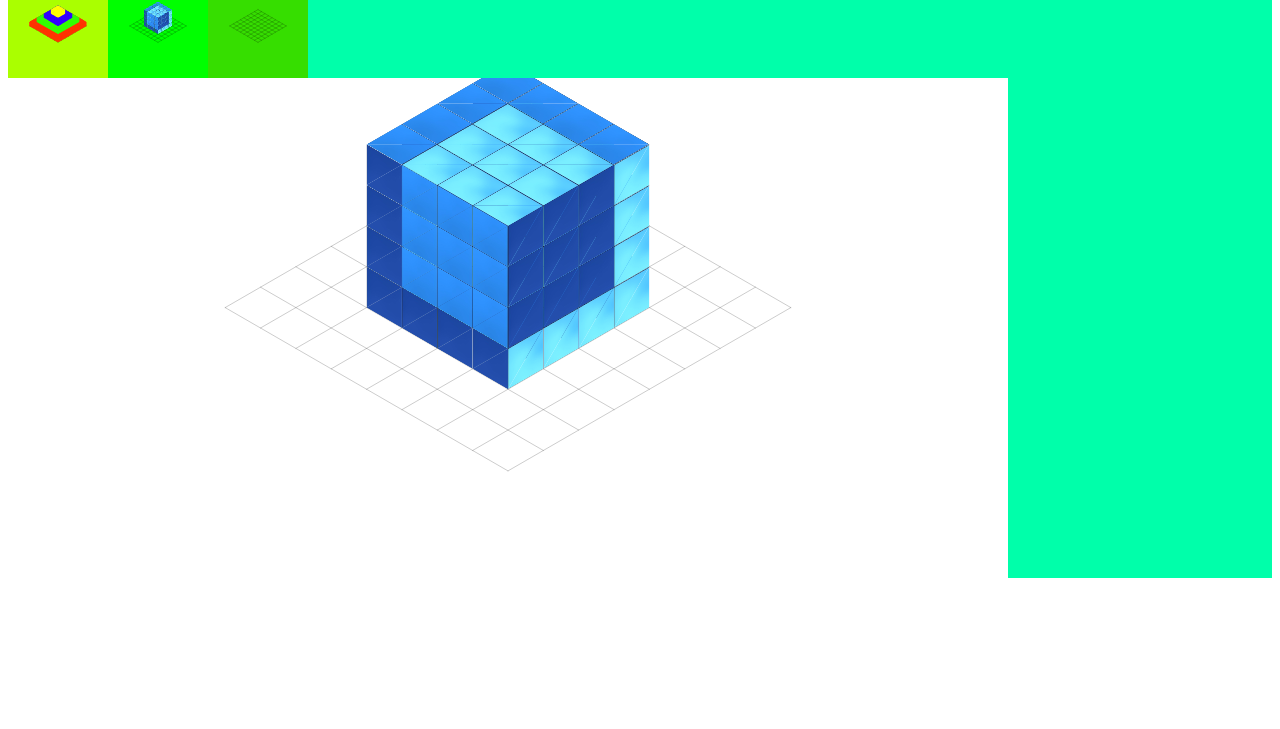
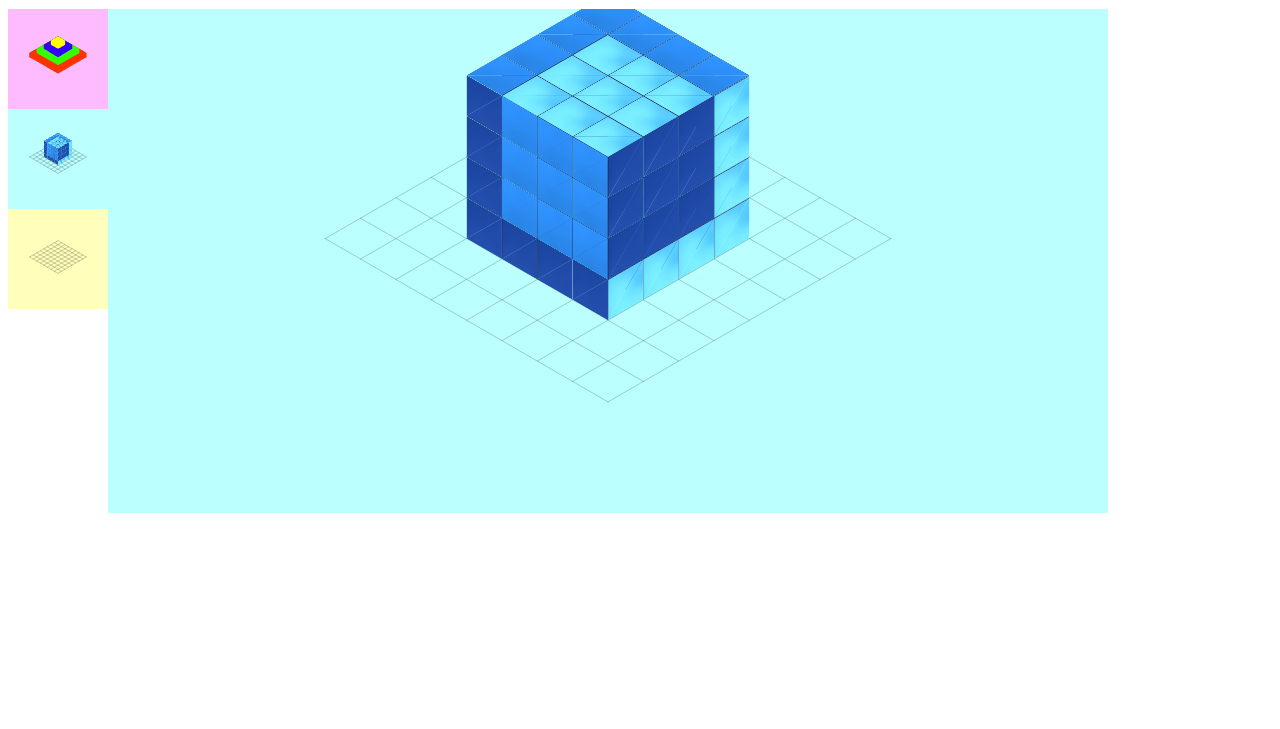
Before and after one commit to gyss/cubelizr, a plain HTML site: page index.html in a window 1280 px wide. Shown: the part 71-800 px from the top of the page. Drawn offline with Linux system fonts and the light colour scheme; animation ran at ten frames a second.

Commit message:
Demo file modified

```diff
--- a/index.html
+++ b/index.html
@@ -1,14 +1,91 @@
+<!DOCTYPE html>
 <html>
+<head>
 
-	<head>
-		<title>Cubelizr</title>
-		<meta charset="utf-8">
-		<meta name="viewport" content="width=device-width, user-scalable=no, minimum-scale=1.0, maximum-scale=1.0">
-	</head>
 
-	<body>
 
-		<!-- Libs required -->
+
+<style>
+
+	ul {
+	    list-style-type: none;
+	    margin: 0;
+	    padding: 0;
+	}
+
+	li {
+    	display: inline;
+	}
+
+	.menu_option {
+		width: 100px;
+		height: 100px;
+	}
+
+	.sidebar {
+		float:left;
+	}
+
+	.content {
+		padding-left: 100px;
+		max-width: 1000px;
+	}
+
+	.color1 {
+		background-color: #FFBBFF;
+	}
+	.color2 {
+		background-color: #BBFFFF;
+	}
+	.color3 {
+		background-color: #FFFFBB;
+	}
+
+</style>
+
+</head>
+<body>
+
+	<h1>Cubelizr examples</h1>
+
+	<div class="sidebar">
+		<ul class="menu">
+			<li>
+				<a href="index.html?opt=1">
+					<div id="example1" class="menu_option color1"></div>
+				</a>
+			</li>
+
+			<li>
+				<a href="index.html?opt=2">
+					<div id="example2" class="menu_option color2"></div>
+				</a>
+			</li>
+
+			<li>
+				<a href="index.html?opt=3">
+					<div id="example3" class="menu_option color3"></div>
+				</a>
+			</li>
+		</ul>
+	</div>
+
+	<div class="content">
+
+		<div id="fullsize" class="color2">
+
+		</div>
+
+	</div>
+
+
+
+
+
+
+
+
+	<!-- Libs required -->
 		<script src="js/lib/jquery.min.js"></script>
 		<script src="js/lib/three.min.js"></script>
 		<script src="js/lib/stats.min.js"></script>
@@ -28,9 +105,9 @@
 				var file3 = "cubelizr_simple.json";
 
 
-
 				var example1 = new Cubelizr({
 					url: file1,
+					width: 100,
 					tilesize: 5,
 					zone: "#example1",
 					gridsize: 8,
@@ -43,6 +120,7 @@
 
 				var example2 = new Cubelizr({
 					url: file2,
+					width: 100,
 					tilesize: 5,
 					zone: "#example2",
 					gridsize: 8
@@ -50,6 +128,7 @@
 
 				var example3 = new Cubelizr({
 					url: file3,
+					width: 100,
 					tilesize: 5,
 					zone: "#example3",
 					gridsize: 8
@@ -59,8 +138,14 @@
 				var url_full = file2;
 				switch(getUrlParameter("opt"))
 				{
-					case "1": url_full = file1; break;
-					case "3": url_full = file3; break;
+					case "1":
+						url_full = file1;
+						$("#fullsize").removeClass("color2").addClass("color1");
+						break;
+					case "3":
+						url_full = file3;
+						$("#fullsize").removeClass("color2").addClass("color3");
+						break;
 				};
 
 				var fullsize = new Cubelizr({
@@ -68,13 +153,9 @@
 					tilesize: 50,
 					zone: "#fullsize",
 					gridsize: 8,
-					backgroundColor: "#fff",
 					height: 500,
 					width: 1000
 				});
-
-
-
 
 			});
 
@@ -95,30 +176,5 @@
 
 		</script>
 
-		<h3>Cubelizr examples</h3>
-
-		<a href="index.html?opt=1">
-			<div id="example1" style="background-color: #aaff00; width: 100px; height: 100px; float: left">
-
-			</div>
-		</a>
-
-		<a href="index.html?opt=2">
-		<div id="example2" style="background-color: #00ff00; width: 100px; height: 100px; float: left">
-
-		</div>
-		</a>
-
-		<a href="index.html?opt=3">
-		<div id="example3" style="background-color: #36de00; width: 100px; height: 100px; float: left">
-
-		</div>
-		</a>
-
-		<div id="fullsize" style="background-color: #00ffaa">
-
-		</div>
-
-
 </body>
 </html>
```
Also changed, not shown: README.md, 1 other file.
